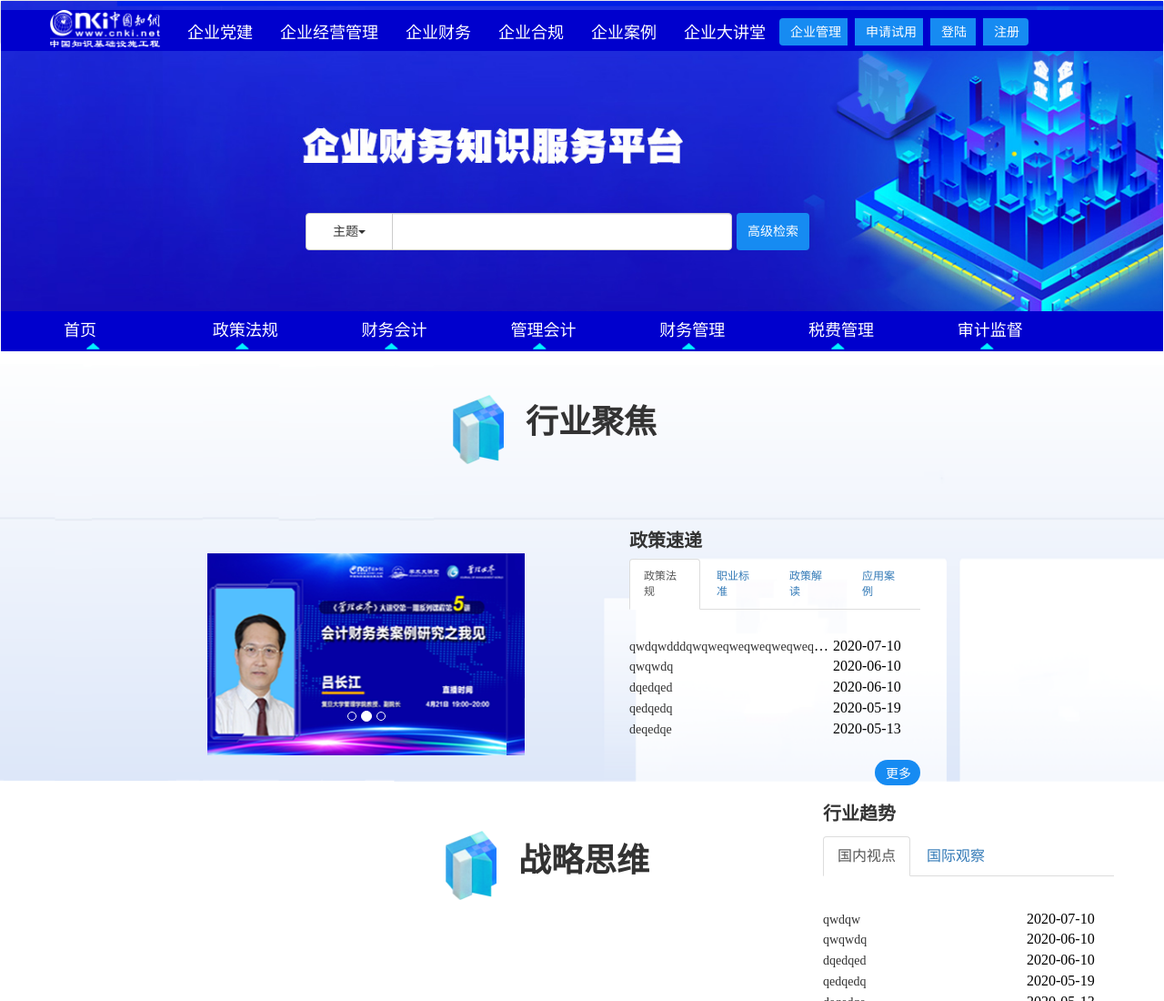
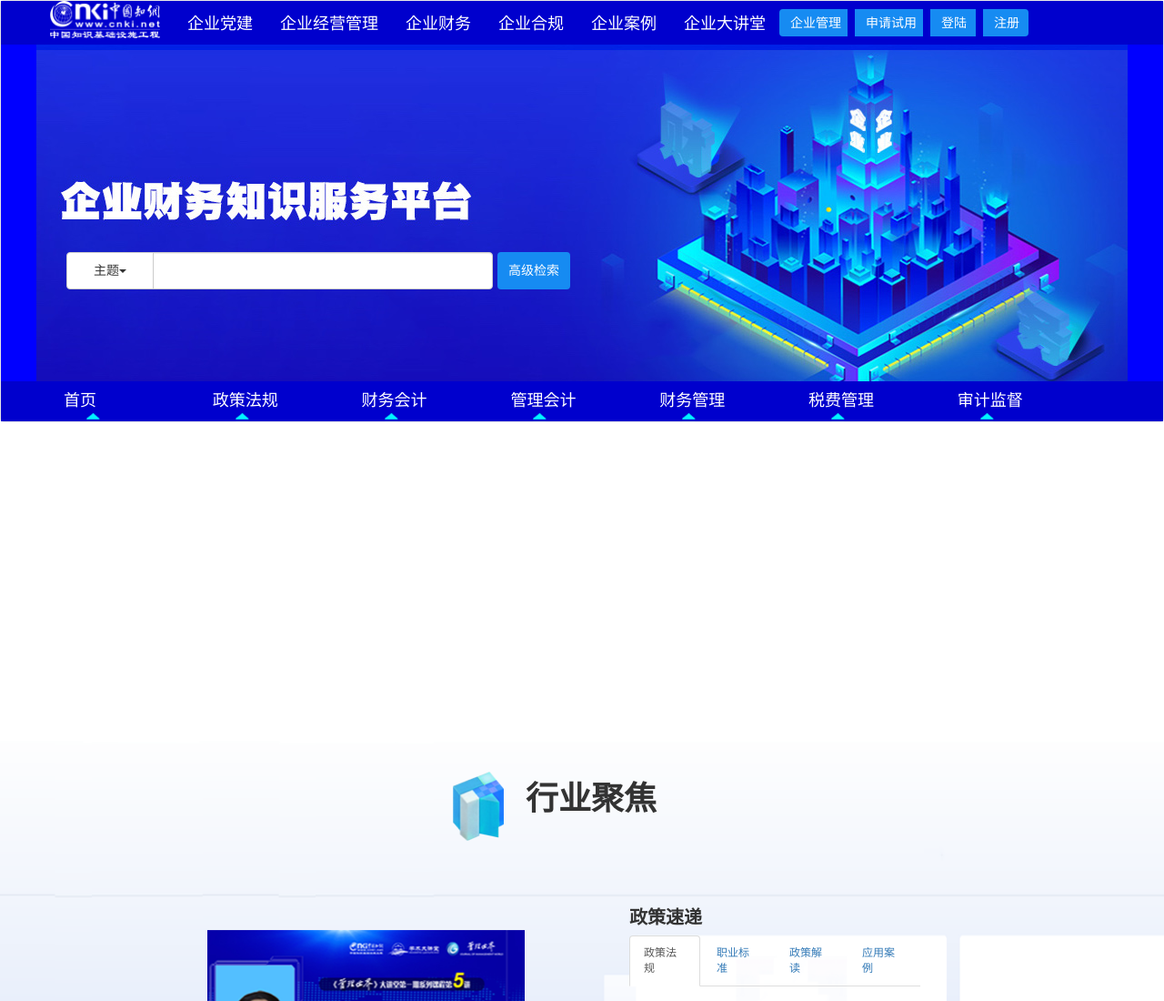
Before and after one commit to Zihengheng/acc-website, a plain HTML site: page index1.html in a window 1280 px wide. Shown: the top 1100 px of the page at 91% size. Drawn offline with nearby package versions, Linux system fonts and the light colour scheme.

Commit message:
finish header

```diff
--- a/css/styles1.css
+++ b/css/styles1.css
@@ -92,20 +92,25 @@ div.section-title span{
 
 /********************header********************/
 div#banner{
-	position:absolute;
-	top:0px;
-	width:100%;
-	height:380px;
-	background: url("../images1/bg-banner.jpg") no-repeat;
-	background-size: cover;
+	height:370px;
+	background: url("../images1/bg-banner-wrap.jpg") no-repeat;
+	width:1200px;
+	margin-left: auto;
+	margin-right: auto;
+	margin-top: 0px;
+	padding-top:220px;
+	padding-left: 18px;
+}
+div.header-container{
+	background-color: blue;
 }
 /*******修改最上面的导航栏**********/
 div.top-header{
 	background-color:#0000CD;
 	background-size: cover;
 	width:100%;
-	height:45px;
-	margin-top:10px;
+	height:48px;
+	margin-top:0px;
 }
 div#top-bar{
 	width:1200px;
@@ -148,8 +153,8 @@ button#sign-in, button#sign-up{
 
 /******* 修改搜索框 **********/
 div.search{
-	margin-top:170px;
-	margin-left: 320px;
+	margin-top:0px;
+	margin-left:0px;
 	height:41px;
 }
 div.input-group{
@@ -177,27 +182,33 @@ div.bottom-menu{
 	background-size: cover;
 	width:100%;
 	height:44px;
-	margin-top:75px;
+	margin-top:0px;
+}
+#header-nav > div > div.bottom-menu > div{
+	height:100%;
+}
+#header-nav > div > div.bottom-menu > div > ul{
+	height:100%;
 }
 div.bottom-menu div.container{
 	width:1200px;
 	margin:0 auto;
 }
-#banner > div.bottom-menu > div > ul{
+div.bottom-menu > div > ul{
 	width:100%;
 }
 div.bottom-menu > div > ul > li{
 	width:14%;
 }
-#banner > div.bottom-menu > div > ul > li > a{
+#header-nav > div > div.bottom-menu > div > ul > li > a{
 	color:white;
 	font-size:18px;
 	margin-top: -4px;
 }
-#banner > div.bottom-menu > div > ul > li > a:hover{
+#header-nav > div > div.bottom-menu > div > ul > li > a:hover{
 	color:#03e2f6;
 }
-#banner > div.bottom-menu > div > ul > li > img{
+div.bottom-menu > div > ul > li > img{
 	position:relative;
 	top:-20px;
 	left:40px;
--- a/index1.html
+++ b/index1.html
@@ -15,8 +15,8 @@
 	<!-- 头部内容 -->
 	<header>
 		<nav id="header-nav" class="navbar navbar-default">
-			<div id="banner">
-				<div class="top-header"><!-- brand and top menu -->
+		<div class="header-container">
+			<div class="top-header"><!-- brand and top menu -->
 					<div id="top-bar">
 						<a class="navbar-brand" href="#">
 							<img id="brand-img" src="images1/logo.png" alt="Brand" height="41px">
@@ -37,7 +37,7 @@
 						</div>
 					</div>
 				</div><!-- top-header -->
-
+			<div id="banner">
 				<div class="search"><!-- 搜索栏目 -->
 					<form class="navbar-form navbar-left" id="search-by-theme">
 					<!-- 组合搜索 -->
@@ -59,7 +59,8 @@
 					</form>
 				</div><!-- 搜索栏目结束 -->
 
-				<!-- 底部菜单栏 -->
+			</div><!-- end of banner -->
+			<!-- 底部菜单栏 -->
 				<div class="bottom-menu">
 					<div class="container">
 				    <ul class="nav navbar-nav">
@@ -73,7 +74,8 @@
 				    </ul>
 				    </div>
 		       </div><!-- 底部菜单栏结束 -->
-			</div><!-- end of banner -->
+		 </div>
+		 <!-- 导航栏容器结束 -->
 		</nav>
 	</header>
 	<!-- main-content -->
```
